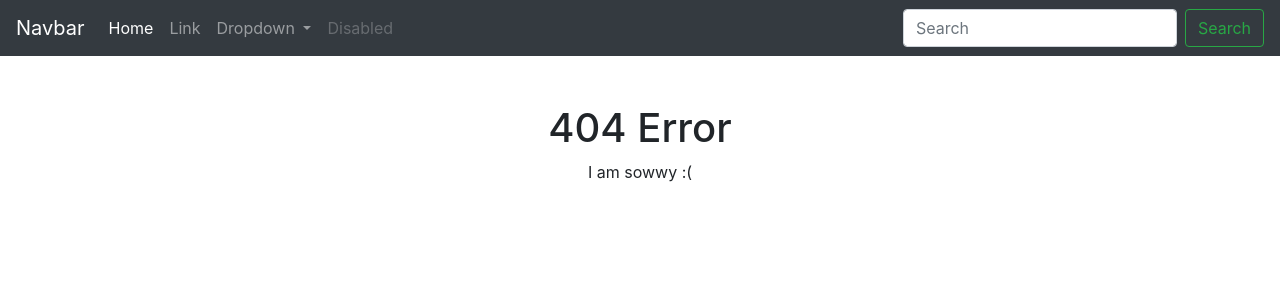
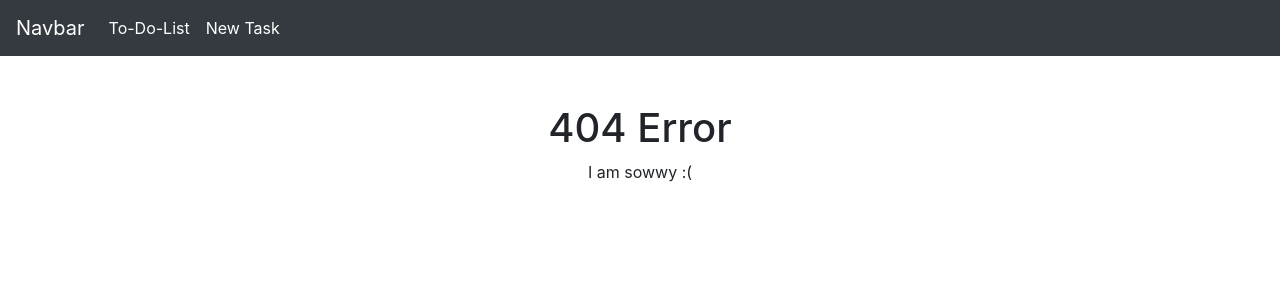
Before and after one commit to CesarAugusto00/Simple-To-Do-List-API-with-Cloudant, a Flask app: template templates/404.html in a window 1280 px wide. Shown: the top 300 px of the page. Run offline with Flask 3, Linux system fonts and the light colour scheme; the template is opened without the code that fills it, so the values that code supplies are empty.

Commit message:
Added a list, delete button and a completed button to for when tasks are completed. It gets the list from the cloud and display it furthemore you can create a task, delete a task and change its status to completed

```diff
--- a/main.py
+++ b/main.py
@@ -1,17 +1,108 @@
-from flask import Flask, render_template
+from flask import Flask, render_template, redirect, url_for
+from cloudant.client import Cloudant
+from flask_wtf import FlaskForm
+from wtforms import StringField, SubmitField
+from wtforms.validators import DataRequired
+from forms import NameForm, getInfoTask
+from datetime import datetime, timezone
+from task import Task
+
+
+#Cloudant credentials here
+# {
+#   "apikey": "U6gkibgbshNn9notLjhUIoiULuASTckde0zI-onXSgX3",
+#   "host": "d41c36bb-eaf3-4e85-a710-f4b654204838-bluemix.cloudantnosqldb.appdomain.cloud",
+#   "iam_apikey_description": "Auto-generated for key crn:v1:bluemix:public:cloudantnosqldb:au-syd:a/cc16129c32434032a8f22d47936b97b6:ed2a5264-5eba-4f44-bbf4-e71f458773d5:resource-key:ddb37acd-39c2-4cc2-8822-ea8aa611b8aa",
+#   "iam_apikey_id": "ApiKey-67cd5852-17f7-4338-93a1-086fbc0e2e86",
+#   "iam_apikey_name": "to-do-List",
+#   "iam_role_crn": "crn:v1:bluemix:public:iam::::serviceRole:Manager",
+#   "iam_serviceid_crn": "crn:v1:bluemix:public:iam-identity::a/cc16129c32434032a8f22d47936b97b6::serviceid:ServiceId-07a46af0-6106-4c8e-bc54-2464913fe9b7",
+#   "url": "https://d41c36bb-eaf3-4e85-a710-f4b654204838-bluemix.cloudantnosqldb.appdomain.cloud",
+#   "username": "d41c36bb-eaf3-4e85-a710-f4b654204838-bluemix"
+# }
+
+#for now we comment out the call to the data base
+cloudant_url="https://d41c36bb-eaf3-4e85-a710-f4b654204838-bluemix.cloudantnosqldb.appdomain.cloud"
+cloudant_username="d41c36bb-eaf3-4e85-a710-f4b654204838-bluemix"
+cloudant_apikey="U6gkibgbshNn9notLjhUIoiULuASTckde0zI-onXSgX3"
+
+#establishing a conneciton
+client = Cloudant.iam(cloudant_username, cloudant_apikey, connect = True)
+database = client["todo_list"]
 
 #flask instance
 
 app = Flask(__name__)
+#crf
+app.config['SECRET_KEY']="secretKey:v"
 
-#Creating a route decorator
-@app.route('/')
+#print for debuging purposes
+def printData(title, description):
+    print(f"The user title: ", {title})
+    print(f"The description is ",{description})
+
+#Making todo the main page
+@app.route("/")
 def index():
-    return render_template("index.html")
+    return redirect(url_for("todo"))
 
-@app.route('/user/<name>')
-def user(name):
-    return render_template("user.html", user_name = name)
+#Page display all the list of things to do
+@app.route("/todo")
+def todo():
+    tasks = [task for task in database]
+
+    return render_template("display.html", tasks = tasks)
+
+#This changes takes the id as input so it can change its status to done or completed
+@app.route('/mark_done/<task_id>')
+def mark_done(task_id):
+    task = database[task_id]
+    if task.exists():
+        task["done"] = True
+        task.save()
+    return redirect(url_for("todo"))
+
+#this one deletes a task from the databases
+@app.route("/delete_task/<task_id>")
+def delete_task(task_id):
+    task = database[task_id]
+    if task:
+        task.delete()
+    return redirect(url_for("todo"))
+
+#Creates a new databases using the form
+@app.route('/newTask', methods=['GET', 'POST'])
+def newTask():
+    form = getInfoTask()
+
+    if form.validate_on_submit():
+        #it measn we get somethign from the input user
+        title = form.title.data
+        description = form.description.data
+
+        task = Task(task_title = title, description=description)
+        taskData = task.to_dict()
+        database.create_document(taskData)
+
+        printData(title, description)
+        print("Data succesfuly added to database ")
+        return redirect(url_for('todo'))
+    return render_template("newTask.html", form = form)
+
+#this was an example from youtube video to refresh memroy
+@app.route('/name', methods=['GET', 'POST'])
+def name():
+    #none first because it will no name after
+    name = None
+    form = NameForm()
+    if form.validate_on_submit():
+        name = form.name.data
+        #here we pass the data provided and then we empty the values.
+        form.name.data = ''
+    return render_template("name.html",
+                           name = name,
+                           form = form )
+
 
 @app.errorhandler(404)
 def page_not_found(e):
--- a/templates/index.html
+++ /dev/null
@@ -1,5 +0,0 @@
-
-{% extends 'base.html' %}
-{% block content %}
-<h1>Hello world </h1>
-{% endblock %}
--- a/templates/navbar.html
+++ b/templates/navbar.html
@@ -7,29 +7,16 @@
     <div class="collapse navbar-collapse" id="navbarSupportedContent">
       <ul class="navbar-nav mr-auto">
         <li class="nav-item active">
-          <a class="nav-link" href="#">Home <span class="sr-only">(current)</span></a>
+          <a class="nav-link" href="{{ url_for('todo')}}">To-Do-List<span class="sr-only">(current)</span></a>
         </li>
-        <li class="nav-item">
-          <a class="nav-link" href="#">Link</a>
-        </li>
-        <li class="nav-item dropdown">
-          <a class="nav-link dropdown-toggle" href="#" id="navbarDropdown" role="button" data-toggle="dropdown" aria-haspopup="true" aria-expanded="false">
-            Dropdown
-          </a>
-          <div class="dropdown-menu" aria-labelledby="navbarDropdown">
-            <a class="dropdown-item" href="#">Action</a>
-            <a class="dropdown-item" href="#">Another action</a>
-            <div class="dropdown-divider"></div>
-            <a class="dropdown-item" href="#">Something else here</a>
-          </div>
-        </li>
-        <li class="nav-item">
-          <a class="nav-link disabled" href="#" tabindex="-1" aria-disabled="true">Disabled</a>
+        <li class="nav-item active">
+          <a class="nav-link" href="{{ url_for('newTask')}}">New Task</a>
         </li>
       </ul>
-      <form class="form-inline my-2 my-lg-0">
+      <!-- The one at the buttom is for search  -->
+      <!-- <form class="form-inline my-2 my-lg-0">
         <input class="form-control mr-sm-2" type="search" placeholder="Search" aria-label="Search">
         <button class="btn btn-outline-success my-2 my-sm-0" type="submit">Search</button>
-      </form>
+      </form> -->
     </div>
   </nav>
```
Also changed, not shown: forms.py (added, +13 -0 lines), task.py (added, +26 -0 lines), templates/display.html (added, +52 -0 lines), templates/newTask.html (added, +32 -0 lines), test_cl.py (added, +29 -0 lines).
